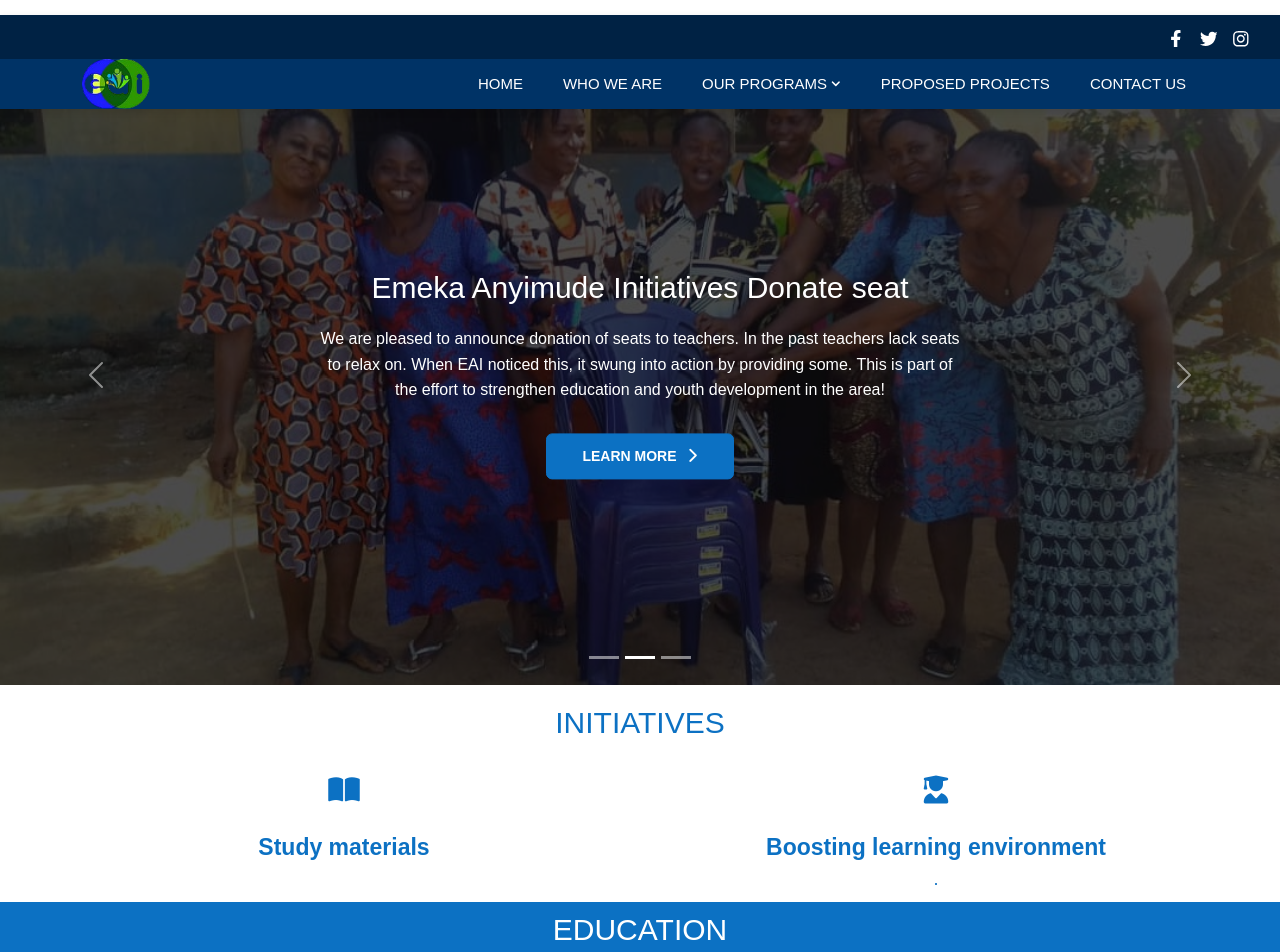
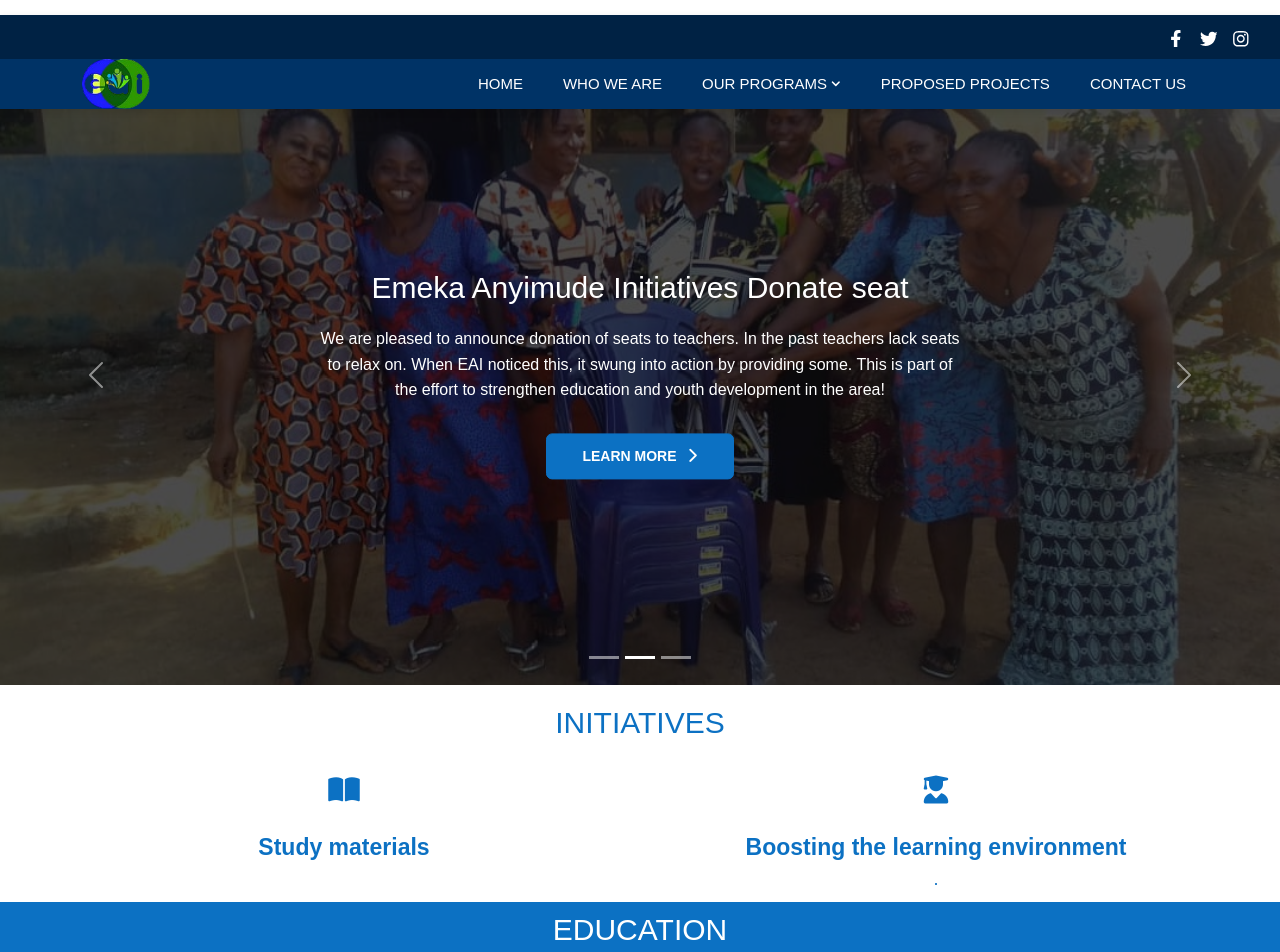
Before and after one commit to sanusijen/emeka, a React (Create React App) app: page / in a window 1280 px wide. Shown: the top 952 px of the page. Built offline with nearby package versions, Linux system fonts and the light colour scheme; a web font is replaced by a local one.

Commit message:
Fix typo in hero component title

```diff
--- a/src/components/hero.js
+++ b/src/components/hero.js
@@ -54,7 +54,7 @@
   {
     id: 2,
     icon: 'fas fa-user-graduate',
-    title: 'Boosting learning environment',
+    title: 'Boosting the learning environment',
     description: ' .'
   },
 
```
